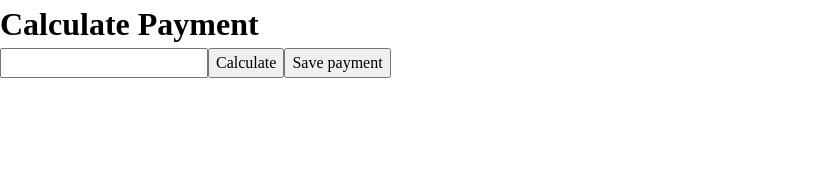
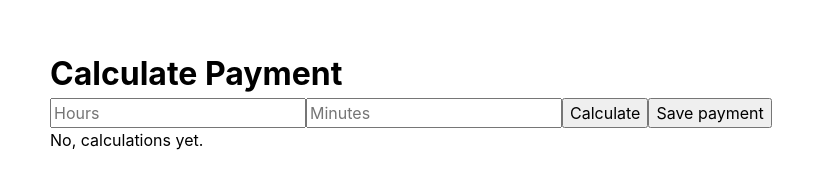
Before and after one commit to pscully/payment-calculator, a plain HTML site: page index.html in a window 1280 px wide. Shown: the whole page, without its empty margins (0-835 px from the left). Drawn offline with Linux system fonts and the light colour scheme.

Commit message:
Get basic app working

```diff
--- a/main.js
+++ b/main.js
@@ -1,3 +1,33 @@
+class Model {
+  constructor() {
+    this.calculations = [];
+    console.log(this.calculations);
+  }
+
+  bindOnCalculationChange(callback) {
+    this.onCalculationChange = callback;
+  }
+
+  _commit(calculations) {
+    this.onCalculationChange(calculations);
+  }
+
+  calculate(hours, minutes, rate) {
+    console.log("INPUTS", hours, minutes, rate);
+    const fraction = minutes / 60;
+    const totalTime = parseInt(hours) + fraction;
+    const payment = totalTime * rate;
+    console.log(typeof totalTime);
+    const calculation = {
+      amount: payment,
+      date: new Date()
+    };
+    this.calculations.push(calculation);
+    console.log(this.calculations);
+    this._commit(this.calculations);
+  }
+}
+
 class View {
   constructor() {
     this.app = this.getElement("#root");
@@ -5,27 +35,102 @@ class View {
     this.heading.textContent = "Calculate Payment";
     this.app.appendChild(this.heading);
     this.span = this.createElement("span");
-    this.input = this.createElement("input");
-    this.input.type = "number";
-    this.input.name = "amount";
+    this.hours = this.createElement("input");
+    this.hours.type = "number";
+    this.hours.name = "hours";
+    this.hours.placeholder = "Hours";
+    this.minutes = this.createElement("input");
+    this.minutes.type = "number";
+    this.minutes.name = "minutes";
+    this.minutes.placeholder = "Minutes";
     this.calculate = this.createElement("button");
     this.calculate.textContent = "Calculate";
     this.save = this.createElement("button");
     this.save.textContent = "Save payment";
-    this.span.appendChild(this.input);
+    this.span.appendChild(this.hours);
+    this.span.appendChild(this.minutes);
     this.span.appendChild(this.calculate);
     this.span.appendChild(this.save);
     this.app.appendChild(this.span);
+    this.answer = this.createElement("div", "answer");
+    this.app.appendChild(this.answer);
+    this.rate = 15;
   }
 
-  createElement(element) {
-    return document.createElement(element);
+  _clearInput = () => {
+    this.hours.value = "";
+    this.minutes.value = "";
+  };
+
+  get _getHours() {
+    return this.hours.value;
+  }
+
+  get _getMinutes() {
+    return this.minutes.value;
+  }
+
+  createElement(element, className) {
+    const el = document.createElement(element);
+    if (className === undefined) {
+      return el;
+    } else {
+      el.classList.add(className);
+      return el;
+    }
   }
 
   getElement(element) {
     const el = document.querySelector(element);
     return el;
   }
+
+  displayResult(calculations) {
+    while (this.answer.firstChild) {
+      this.answer.removeChild(this.answer.firstChild);
+    }
+
+    if (calculations.length === 0) {
+      this.message = this.createElement("p");
+      this.message.textContent = "No, calculations yet.";
+      this.answer.appendChild(this.message);
+    } else {
+      const last = calculations.length - 1;
+      const calculation = calculations[last];
+      const p = this.createElement("p");
+      p.textContent = `You owe $${calculation.amount}`;
+      this.answer.appendChild(p);
+    }
+  }
+
+  bindCalculate(handler) {
+    this.calculate.addEventListener("click", event => {
+      console.log("Calculate Clicked");
+      if (this._getHours && this._getMinutes) {
+        console.log("Hours", this._getHours, "Minutes", this._getMinutes);
+        handler(this._getHours, this._getMinutes, this.rate);
+        this._clearInput();
+      }
+    });
+  }
 }
 
-const app = new View();
+class Controller {
+  constructor(model, view) {
+    this.model = model;
+    this.view = view;
+    this.model.bindOnCalculationChange(this.onCalculate);
+    this.view.bindCalculate(this.handleCalculate);
+    this.onCalculate(this.model.calculations);
+  }
+
+  onCalculate = calculations => {
+    this.view.displayResult(calculations);
+  };
+
+  handleCalculate = (hours, minutes, rate) => {
+    this.model.calculate(hours, minutes, rate);
+  };
+}
+
+const app = new Controller(new Model(), new View());
--- a/style.css
+++ b/style.css
@@ -35,6 +35,8 @@ body {
   scroll-behavior: smooth;
   text-rendering: optimizeSpeed;
   line-height: 1.5;
+  font-family: -apple-system, BlinkMacSystemFont, "Segoe UI", Roboto, Helvetica,
+    Arial, sans-serif, "Apple Color Emoji", "Segoe UI Emoji", "Segoe UI Symbol";
 }
 
 /* Remove list styles on ul, ol elements with a class attribute */
@@ -67,6 +69,11 @@ select {
   font: inherit;
 }
 
+#root {
+  margin-top: 50px;
+  margin-left: 50px;
+}
+
 /* Remove all animations and transitions for people that prefer not to see them */
 @media (prefers-reduced-motion: reduce) {
   * {
```
